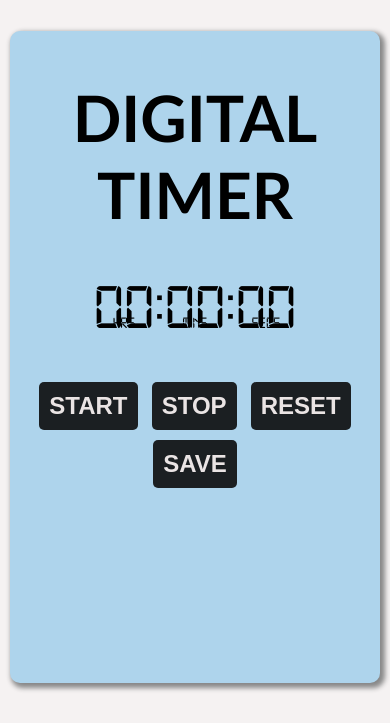
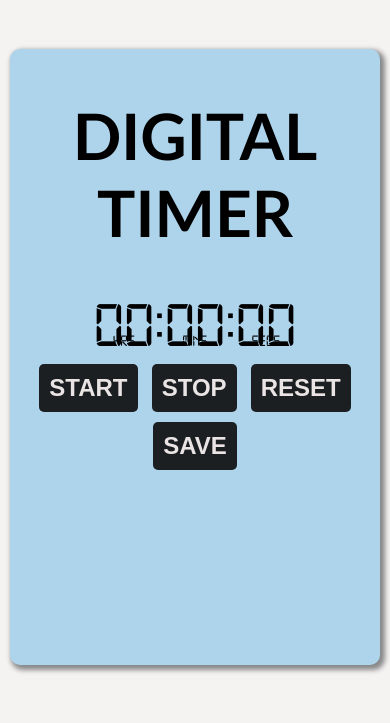
Before and after one commit to RaduPadurariu/tssimpleapps, a PHP site: page /public/html/apps/01_3_digital-timer/index.html in a window 390 px wide. Shown: the part 80-803 px from the top of the page. Run offline with PHP 8.4, Linux system fonts and the light colour scheme.

Commit message:
try to fix tablet responsive, remove text align

```diff
--- a/public/html/apps/01_3_digital-timer/style.css
+++ b/public/html/apps/01_3_digital-timer/style.css
@@ -42,10 +42,7 @@
 .digits-container {
     display: flex;
     flex-direction: column;
-    text-align: center;
     font-family: 'Digital-7', sans-serif;
-    height: 5rem;
-
 }
 
 #saveData {
```
